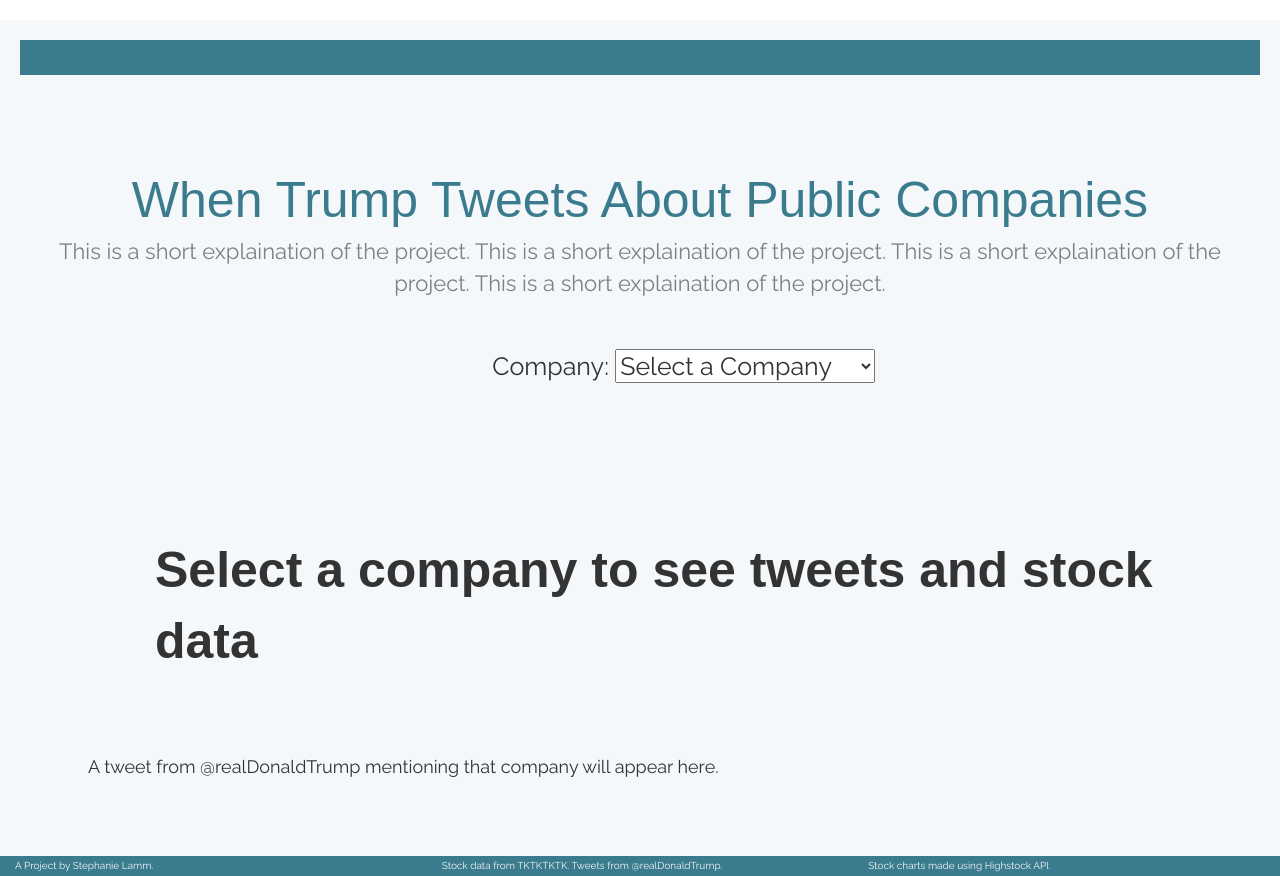
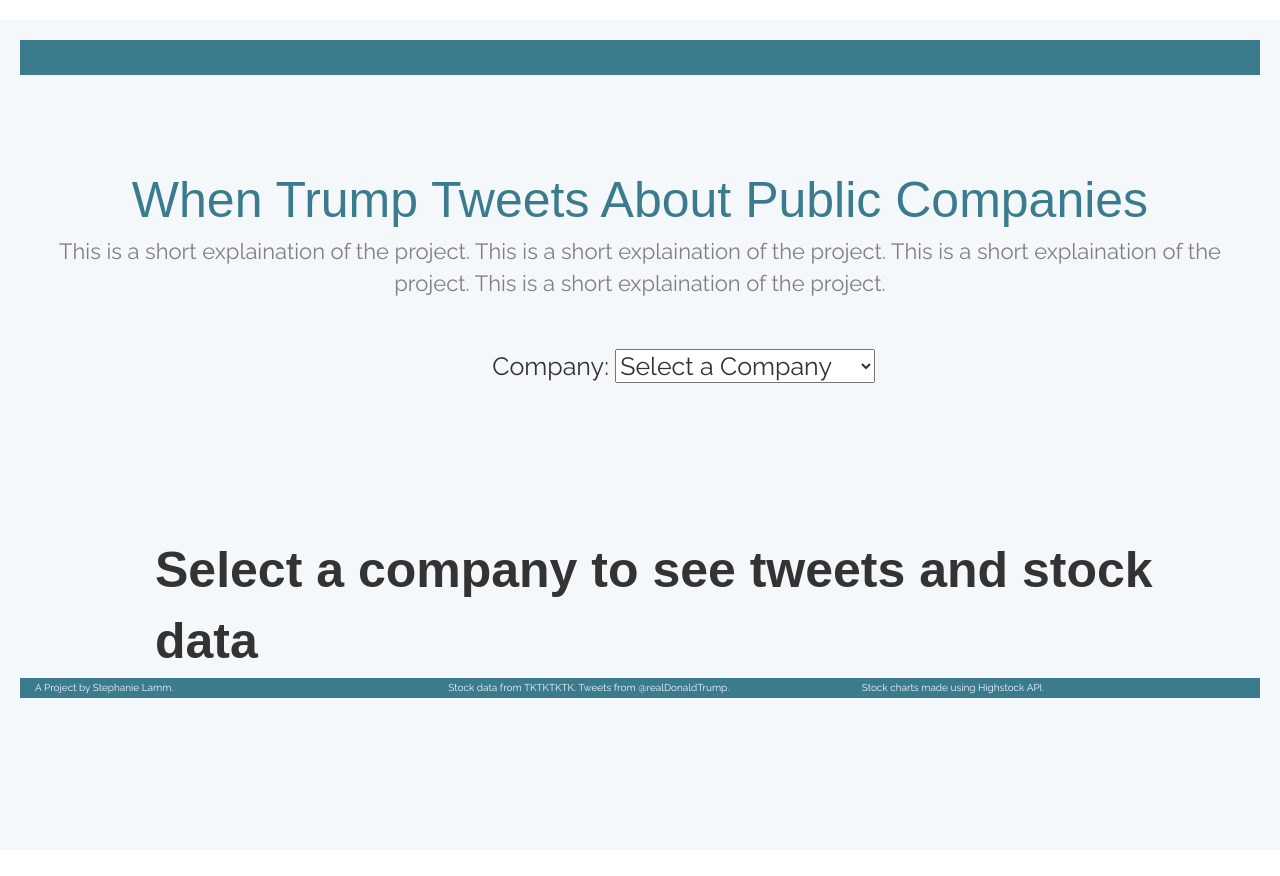
Before and after one commit to stephanielamm/Tracking-the-Trump-Effect, a Vue app: page / in a window 1280 px wide. After the commit the page ends 850 px from the top, so only its background shows below. Built offline with nearby package versions, Linux system fonts and the light colour scheme; a web font is replaced by a local one.

Commit message:
Created footer component.
Also cleaned up html and styles.

```diff
--- a/index.html
+++ b/index.html
@@ -2,9 +2,7 @@
 <html>
   <head>
     <meta charset="utf-8">
-    <title>TRMP TKR TRKR</title>
-    <!-- custom css -->
-  <link href="static/mystyle.css" rel="stylesheet" type="text/css" media="screen, projection"/>
+    <title>The Trump Effect</title>
     <!-- bootstrap -->
     <!-- Latest compiled and minified CSS -->
   <link rel="stylesheet" href="https://maxcdn.bootstrapcdn.com/bootstrap/3.3.7/css/bootstrap.min.css" integrity="sha384-BVYiiSIFeK1dGmJRAkycuHAHRg32OmUcww7on3RYdg4Va+PmSTsz/K68vbdEjh4u" crossorigin="anonymous">
@@ -16,20 +14,10 @@
   <!-- Fonts -->
   <link href="https://fonts.googleapis.com/css?family=Arimo|Montserrat|Mukta+Vaani|Playfair+Display|Raleway|Source+Sans+Pro" rel="stylesheet">
 </head>
-
   <body>
-
   <div id="app"></div>
     <!-- built files will be auto injected -->
   </body>
   <footer>
-  <div class="container-fluid" id="footer-container">
-    <div class="row">
-    <div class="col-lg-4" id="footer-name">A Project by Stephanie Lamm. </div>
-    <div class="col-lg-4" id="footer-datasource">Stock data from TKTKTKTK. Tweets from @realDonaldTrump.</div>
-    <div class="col-lg-4" id="footer-codesource"> Stock charts made using Highstock API.</div>
-  </div>
-</div>
   </footer>
-
 </html>
--- a/src/App.vue
+++ b/src/App.vue
@@ -1,11 +1,13 @@
 <template>
   <div id="app">
-
       <Intro></Intro>
       <dropDown></dropDown>
-
-    <!-- Dropdown menu to set company -->
-
+<!-- <logo></logo>
+      <about></about>
+      <tweetData></tweetData>
+      <stockData></stockData>
+      <analysis></analysis> -->
+      <footerBar></footerBar>
   <tweetData
   :company="company"
   :about="about"
@@ -26,6 +28,7 @@
 import tweetData from './components/tweetData'
 // import stockData from './components/stockData'
 // import analysis from './components/analysis'
+import footerBar from './components/footerBar'
 
 export default {
   name: 'app',
@@ -34,20 +37,18 @@
     dropDown,
   //  about,
   //  logo,
-    tweetData // ,
+    tweetData,
   //  stockData,
-  //  analysis
+  //  analysis,
+    footerBar
   },
 
   data () {
     return {
-      message: 'test message',
-      tweets: [],
-      company: 'Select a company to see tweets and stock data',
-      logo: '',
-      about: 'Text about the company will appear here.',
-      analysis: 'Text analyzing the stock price will appear here',
-      tweettext: 'A tweet from @realDonaldTrump mentioning that company will appear here.'
+      tweets: []
+    //  logo: '',
+    //  analysis: 'Text analyzing the stock price will appear here',
+    //  tweettext: 'A tweet from @realDonaldTrump mentioning that company will appear here.'
     }
   },
   mounted () {
--- /dev/null
+++ b/src/components/footerBar.vue
@@ -0,0 +1,45 @@
+<template>
+<div class="footerBar">
+<div class="container-fluid" id="footer-container">
+  <div class="row">
+  <div class="col-lg-4" id="footer-name">A Project by Stephanie Lamm. </div>
+  <div class="col-lg-4" id="footer-datasource">Stock data from TKTKTKTK. Tweets from @realDonaldTrump.</div>
+  <div class="col-lg-4" id="footer-codesource"> Stock charts made using Highstock API.</div>
+</div>
+</div>
+</div>
+</template>
+<script>
+export default {
+  props: [
+    'tweets'
+  ],
+  data () {
+    return {
+    }
+  },
+  methods: {
+  }
+}
+</script>
+<style>
+/* Footer Styling */
+#footer-container {
+  font-family: 'Raleway', Helvetica, Arial, sans-serif;
+  height: 20px;
+  font-size: 10px;
+  background-color: #3B7B8E;
+  color: #F5F8FA;
+}
+#footer-name {
+  float: left;
+  margin-top: 3px;
+}
+#footer-datasource {
+  margin-top: 3px;
+}
+#footer-codesource {
+  margin-top: 3px;
+  float: right;
+}
+</style>
--- a/src/components/tweetData.vue
+++ b/src/components/tweetData.vue
@@ -16,8 +16,8 @@
   ],
   data () {
     return {
-      tweets: [],
-      tweettext: 'A tweet from @realDonaldTrump mentioning that company will appear here.'
+      tweets: []
+      // tweettext: 'A tweet from @realDonaldTrump mentioning that company will appear here.'
     }
   },
   mounted () {
--- a/static/mystyle.css
+++ b/static/mystyle.css
@@ -13,22 +13,3 @@
 [v-cloak] {
   display: none;
 }
-/* Footer Styling */
-#footer-container {
-  font-family: 'Raleway', Helvetica, Arial, sans-serif;
-  height: 20px;
-  font-size: 10px;
-  background-color: #3B7B8E;
-  color: #F5F8FA;
-}
-#footer-name {
-  float: left;
-  margin-top: 3px;
-}
-#footer-datasource {
-  margin-top: 3px;
-}
-#footer-codesource {
-  margin-top: 3px;
-  float: right;
-}
```
Also changed, not shown: src/components/about.vue (+19 -3 lines), src/components/analysis.vue (+15 -1 lines), src/components/stockData.vue (+16 -2 lines).
